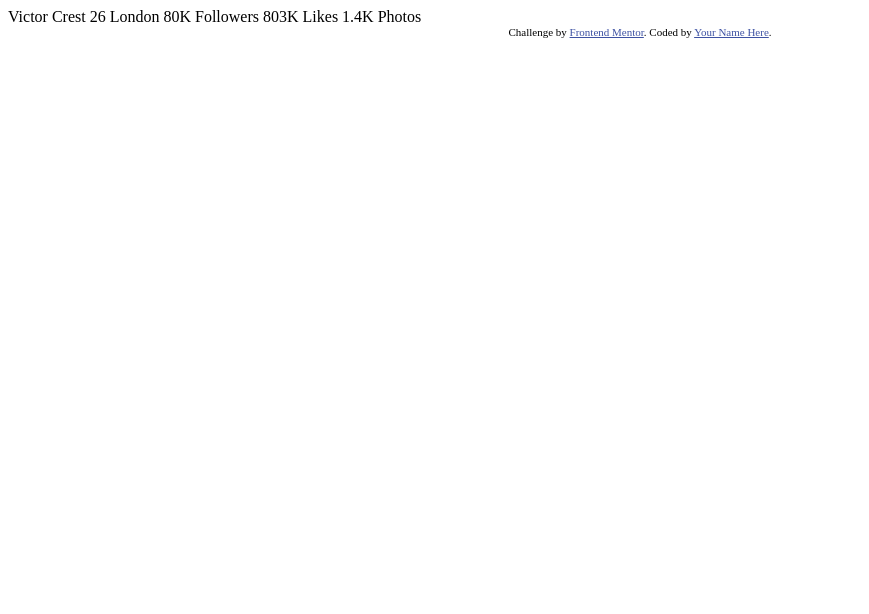
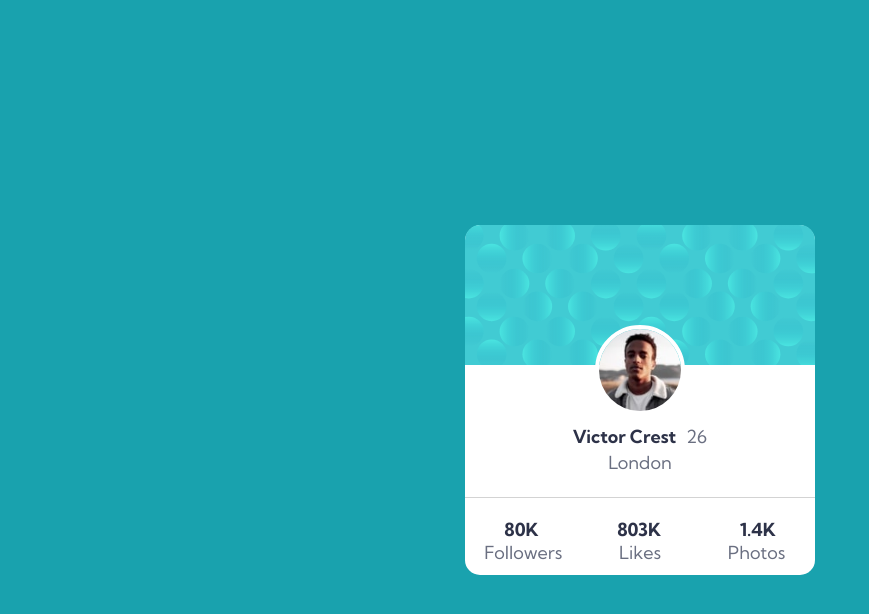
Before and after one commit to Megelado/profile-card-component-main, a plain HTML site: page index.html in a window 1280 px wide. Shown: the whole page, without its empty margins (0-869 px from the left). Drawn offline with Linux system fonts and the light colour scheme.

Commit message:
projeto feito com css flexbox e grid

```diff
--- /dev/null
+++ b/estilo/style.css
@@ -0,0 +1,90 @@
+@import url('https://fonts.googleapis.com/css2?family=Kumbh+Sans:wght@400;700&display=swap');
+
+* {
+    padding: 0px;
+    margin: 0px;
+    box-sizing: border-box;
+}
+
+html, body {
+    font-family: 'Kumbh Sans', sans-serif;
+    font-size: 18px;
+}
+
+main {
+    width: 100vw;
+    height: 100vh;
+    background-color: hsl(185, 75%, 39%);
+    display: flex;
+}
+
+.top {
+    width: 100%;
+    height: 40%;
+    background-image: url('../images/bg-pattern-card.svg');
+    text-align: center;
+    display: flex;
+    justify-content: center;
+    align-items: center;
+    border-radius: 15px 15px 0px 0px;
+}
+
+.arredondado {
+    border-radius: 50%;
+    width: 90px;
+    height: 90px;
+    margin-bottom: -150px;
+    border: 4px solid white;
+}
+
+.card {
+    background-color: white;
+    margin: auto;
+    height: 350px;
+    width: 350px;
+    border-radius: 16px 16px 15px 15px;
+}
+
+.meu_perfil {
+    display: flex;
+    justify-content: center;
+    margin-top: 60px;
+}
+
+.meu_perfil strong {
+    padding-right: 10px;
+}
+
+strong {
+    font-weight: 700;
+    color: hsl(229, 23%, 23%);
+}
+
+.city {
+    display: grid;
+    justify-items: center;
+    margin-top: -20px;
+}
+
+p {
+    color: hsl(227, 10%, 46%);
+}
+
+hr {
+    height: 1px;
+    background-color: lightgray;
+    border: none;
+}
+
+.numbers {
+    display: flex;
+    justify-content: space-around;
+    margin-top: 20px;
+}
+
+.feed {
+    display: grid;
+    grid-template-columns: 1fr 1fr 1fr;
+    justify-items: center;
+    font-weight: 400;
+}
--- a/index.html
+++ b/index.html
@@ -1,5 +1,5 @@
 <!DOCTYPE html>
-<html lang="en">
+<html lang="pt-br">
 <head>
   <meta charset="UTF-8">
   <meta name="viewport" content="width=device-width, initial-scale=1.0"> <!-- displays site properly based on user's device -->
@@ -7,29 +7,39 @@
   <link rel="icon" type="image/png" sizes="32x32" href="./images/favicon-32x32.png">
 
   <title>Frontend Mentor | Profile card component</title>
+  <link rel="stylesheet" href="estilo/style.css">
+  <link rel="stylesheet" href="estilo/media.css">
 
-  <!-- Feel free to remove these styles or customise in your own stylesheet 👍 -->
-  <style>
-    .attribution { font-size: 11px; text-align: center; }
-    .attribution a { color: hsl(228, 45%, 44%); }
-  </style>
 </head>
 <body>
-  Victor Crest
-  26
-  London
+  <main>
+    <div class="card">
+      <div class="top">
 
-  80K
-  Followers
+        <img  class="arredondado" src="images/image-victor.jpg" alt="">
+      </div>
+      <div class="meu_perfil"><strong>Victor Crest</strong> <p>26</p> </div><br>
+      <p class="city">London</p> <br>
+      <hr>
 
-  803K
-  Likes
+    <div>
+      <div class="numbers">
+        <strong>80K</strong>
+        <strong>803K</strong>
+        <strong>1.4K</strong>
+      </div>
 
-  1.4K
-  Photos
-  <div class="attribution">
-    Challenge by <a href="https://www.frontendmentor.io?ref=challenge" target="_blank">Frontend Mentor</a>.
-    Coded by <a href="#">Your Name Here</a>.
-  </div>
+      <div class="feed">
+
+        <p>Followers</p>
+        <p>Likes</p>
+        <p>Photos</p>
+      </div>
+    </div>
+
+    </div>
+  </main>
+
+
 </body>
 </html>
```
